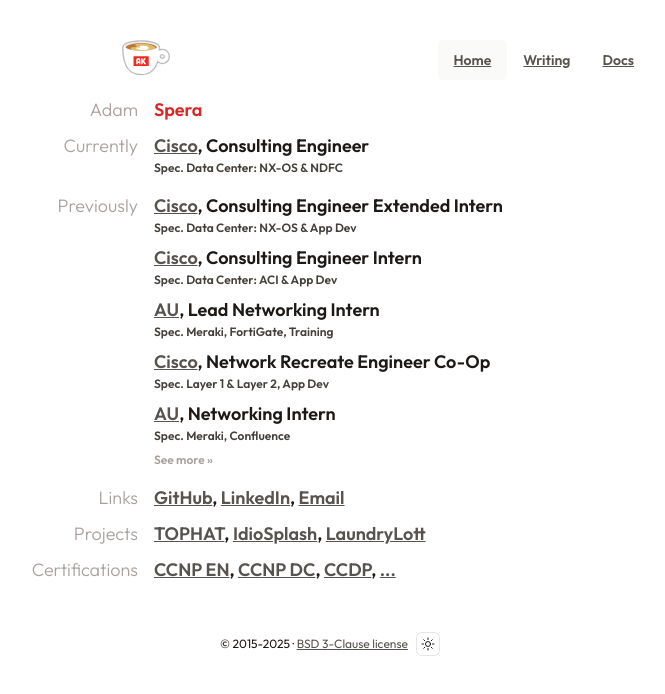
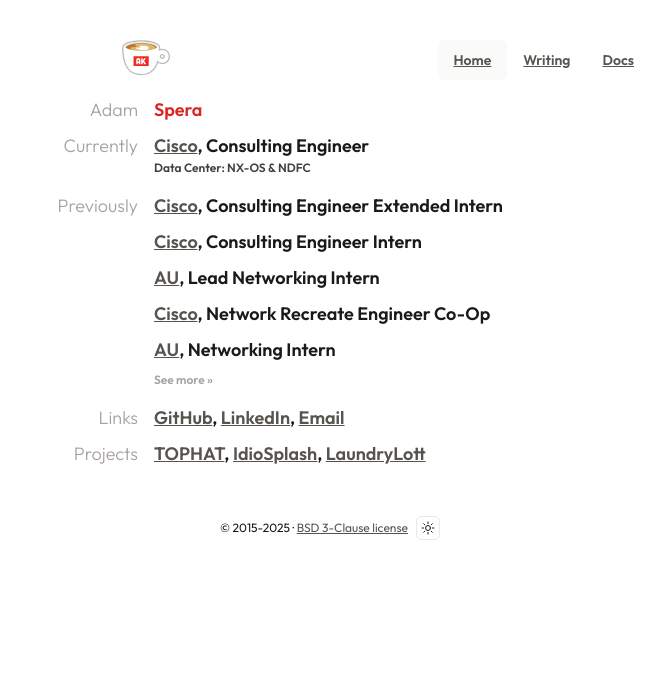
Before and after one commit to AdamSpera/adamspera.dev, a Next.js app: page / in a window 1280 px wide. Shown: the top 694 px of the page, without its empty margins (310-975 px from the left). Built offline with nearby package versions, Linux system fonts and the light colour scheme.

Commit message:
Refactor layout and page metadata; remove unused analytics component and update job descriptions

```diff
--- a/app/layout.tsx
+++ b/app/layout.tsx
@@ -1,7 +1,6 @@
 import "./globals.css";
 import { Outfit } from "next/font/google";
 import { ThemeProvider } from "@/components/theme-provider";
-import { Analytics } from "@/components/analytics";
 import { ModeToggle } from "@/components/mode-toggle";
 import { PageNav } from "@/components/nav";
 import Image from "next/image";
@@ -33,7 +32,7 @@
         height: 1200,
       },
     ],
-  }
+  },
 };
 
 interface RootLayoutProps {
@@ -63,7 +62,6 @@
               </div>
             </footer>
           </div>
-          <Analytics />
         </ThemeProvider>
       </body>
     </html>
--- a/app/p/page.tsx
+++ b/app/p/page.tsx
@@ -5,19 +5,14 @@
 
 export const metadata: Metadata = {
   ...layoutMetadata,
-  title: "writing • adamspera.dev",
+  title: "Adam Spera • writings",
   description: "Writings by Adam Spera",
   openGraph: {
     ...layoutMetadata.openGraph,
-    title: "writing • adamspera.dev",
+    title: "Adam Spera • writings",
     description: "Writings by Adam Spera",
     url: "https://adamspera.dev/p",
-  },
-  twitter: {
-    ...layoutMetadata.twitter,
-    title: "writing • adamspera.dev",
-    description: "Writings by Adam Spera",
-  },
+  }
 };
 
 export default function Home() {
--- a/app/page.tsx
+++ b/app/page.tsx
@@ -21,7 +21,7 @@
             <ListItem>
               <ExternalLink href="https://www.cisco.com/">Cisco</ExternalLink>,
               Consulting Engineer
-              <SubBlock>Spec. Data Center: NX-OS &amp; NDFC</SubBlock>
+              <SubBlock>Data Center: NX-OS &amp; NDFC</SubBlock>
             </ListItem>
           </List>
         </SectionBody>
@@ -34,27 +34,22 @@
             <ListItem>
               <ExternalLink href="https://www.cisco.com/">Cisco</ExternalLink>,
               Consulting Engineer Extended Intern
-              <SubBlock>Spec. Data Center: NX-OS &amp; App Dev</SubBlock>
             </ListItem>
             <ListItem>
               <ExternalLink href="https://www.cisco.com/">Cisco</ExternalLink>,
               Consulting Engineer Intern
-              <SubBlock>Spec. Data Center: ACI &amp; App Dev</SubBlock>
             </ListItem>
             <ListItem>
               <ExternalLink href="https://www.arcadia.edu/">AU</ExternalLink>,
               Lead Networking Intern
-              <SubBlock>Spec. Meraki, FortiGate, Training</SubBlock>
             </ListItem>
             <ListItem>
               <ExternalLink href="https://www.cisco.com/">Cisco</ExternalLink>,
               Network Recreate Engineer Co-Op
-              <SubBlock>Spec. Layer 1 &amp; Layer 2, App Dev</SubBlock>
             </ListItem>
             <ListItem>
               <ExternalLink href="https://www.arcadia.edu/">AU</ExternalLink>,
               Networking Intern
-              <SubBlock>Spec. Meraki, Confluence</SubBlock>
             </ListItem>
             <ListItem>
               <Disclosure>
@@ -63,14 +58,12 @@
                     CodeNinjas
                   </ExternalLink>
                   , IT Administrator
-                  <SubBlock>Spec. AD, LDAP, Office365</SubBlock>
                 </ListItem>
                 <ListItem>
                   <ExternalLink href="https://www.arcadia.edu/">
                     AU
                   </ExternalLink>
                   , Networking Assistant
-                  <SubBlock>Spec. Confluence</SubBlock>
                 </ListItem>
               </Disclosure>
             </ListItem>
@@ -104,27 +97,6 @@
           <ExternalLink href="https://laundrylott.com/">
             LaundryLott
           </ExternalLink>{" "}
-        </SectionBody>
-      </Section>
-
-      <Section id="certifications">
-        <SectionHeader>Certifications</SectionHeader>
-        <SectionBody>
-          <ExternalLink href="https://www.cisco.com/site/us/en/learn/training-certifications/certifications/enterprise/ccnp-enterprise/index.html">
-            CCNP EN
-          </ExternalLink>
-          ,{" "}
-          <ExternalLink href="https://www.cisco.com/site/us/en/learn/training-certifications/certifications/datacenter/ccnp-data-center/index.html">
-            CCNP DC
-          </ExternalLink>
-          ,{" "}
-          <ExternalLink href="https://www.cisco.com/site/us/en/learn/training-certifications/certifications/devnet/professional/index.html">
-            CCDP
-          </ExternalLink>
-          ,{" "}
-          <ExternalLink href="https://www.linkedin.com/in/adamtspera/details/certifications/">
-            ...
-          </ExternalLink>
         </SectionBody>
       </Section>
     </>
--- a/components/analytics.tsx
+++ /dev/null
@@ -1,7 +0,0 @@
-"use client";
-
-import { Analytics as VercelAnalytics } from "@vercel/analytics/react";
-
-export function Analytics() {
-  return <VercelAnalytics />;
-}
--- a/content/posts/developer-tools.mdx
+++ b/content/posts/developer-tools.mdx
@@ -1,7 +1,7 @@
 ---
-title: Good developer tools
-description: Some notes on what makes for a great developer product
-date: "2024-08-16"
+title: Productivity tools
+description: Some of the tools I use to stay productive and deliver on time.
+date: "2025-02-12"
 ---
 
 Developers are a discerning bunch. At their core, they value **utility** above all else. If the product doesn't solve a real problem they face, it won't matter how sleek or user-friendly it is. Developers are problem-solvers by nature. They appreciate tools that help them build faster, debug easier, or manage complexity. Tools have to be immediately useful.
--- a/content/posts/dual-insights.mdx
+++ /dev/null
@@ -1,11 +0,0 @@
----
-title: Dual insights
-description: "You need two to displace incumbents: one technology, one market"
-date: "2024-08-16"
----
-
-Technical founders often focus intensely on their unique technical insight, convinced it's the key to disrupting incumbents. But superior technology alone rarely topples giants. What's equally crucial is a parallel market or channel insight: understanding how to navigate the existing landscape to reach and persuade customers in the first place.
-
-Without this, startups struggle to overcome switching costs and outmaneuver entrenched competitors. This begs the question: is what you're offering a product or just a feature that could be replicated by larger providers?
-
-Startups require dual insights about technology and how it is brought to market. Ask what these unique insights are, and let it become the company identity. This fusion of technical prowess and market understanding leads to genuine breakthroughs.
--- a/content/posts/puppy-in-their-hands.mdx
+++ /dev/null
@@ -1,13 +0,0 @@
----
-title: Put the puppy in their hands
-description: Moving fast without breaking things
-date: "2024-08-17"
----
-
-Animal shelters have a tactic for finding homes for puppies: they place the puppy in your hands. Then it's much harder to walk away. This was the most impactful advice I received during my time at Coinbase, and it has become my guide for navigating larger organizations as an engineer. Instead of getting entangled in undirected debates, be the one who builds a tangible prototype. Record a demo and make it feel real. When others can see and interact with your idea, they're far more likely to grok it.
-
-Some call this a "bias toward action," but it's more than that. It's about helping others see what you see with a basic, working proof of concept that they can poke holes in. Engineers possess this superpower, and with new AI coding tools, it's faster than ever to bring ideas to life. A working model cuts through abstract disagreements. An hour meeting could instead be an hour prototype.
-
-Don't be attached to the initial concept. Build a strawperson, invite others to critique it, and use their feedback to spark more meaningful conversations. Don't ask for permission; work quietly until you're ready to reveal. But first, ensure you've convinced yourself. If you believe in what you've built, others will sense that conviction.
-
-You can move mountains with this approach, transforming abstract ideas into concrete realities that people can engage with. When words fail, let your work speak.
```
Also changed, not shown: content/posts/naming-things.mdx (deleted, +0 -38 lines).
